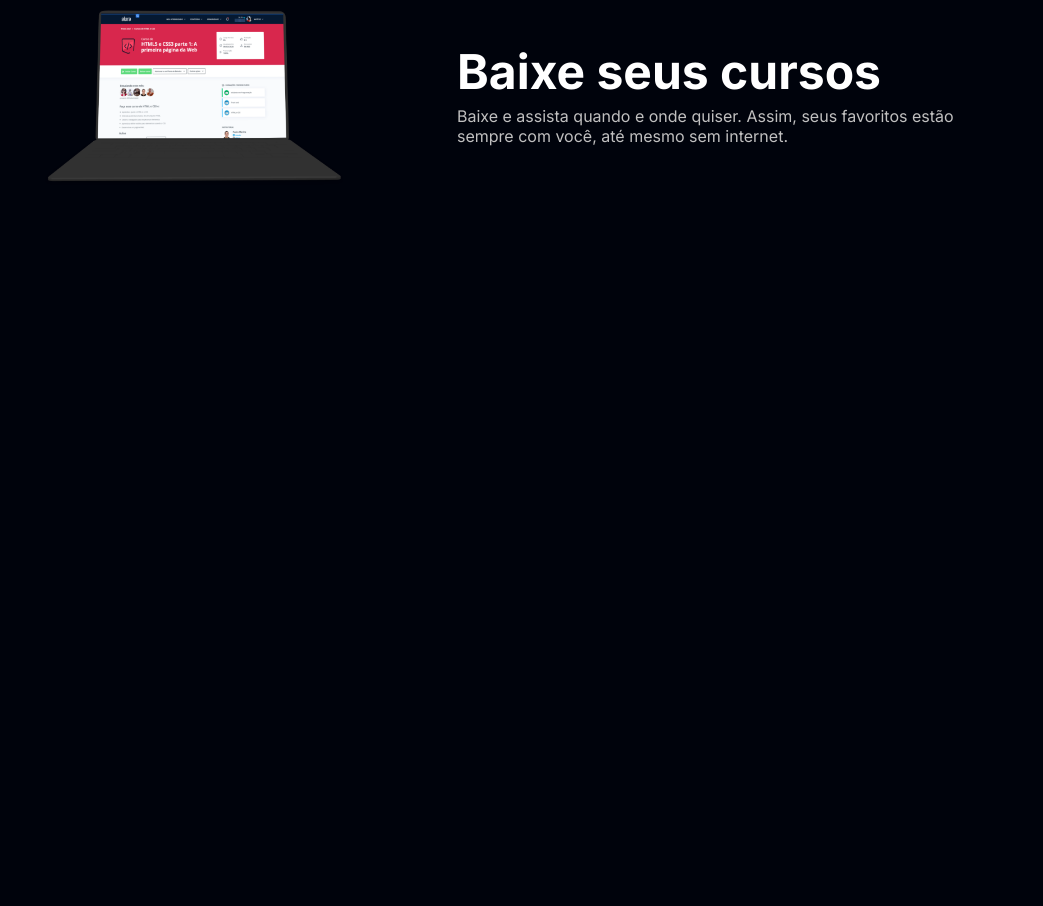
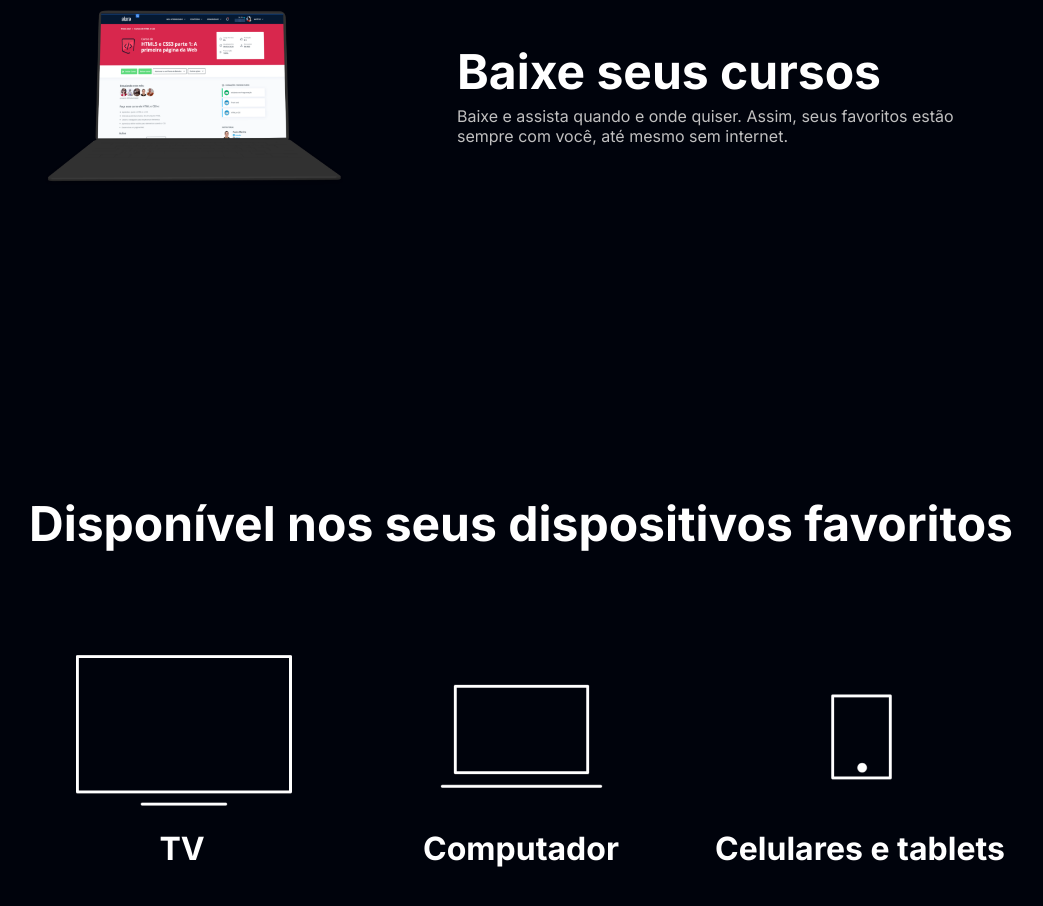
Before and after one commit to MBaldicera/AluraPlus2D, a plain HTML site: page index.html in a window 1280 px wide. Shown: the part 2706-3612 px from the top of the page, without its empty margins (119-1162 px from the left). Before the commit the page ends 3200 px from the top, so only its background shows below. Drawn offline with Linux system fonts and the light colour scheme.

Commit message:
Add files via upload

```diff
--- a/index.html
+++ b/index.html
@@ -51,6 +51,24 @@
                 com você, até mesmo sem internet.</p>
         </div>
     </section>
+    <section class="dispositivos">
+        <h2 class="dispositivos-titulo">Disponível
+            nos seus dispositivos favoritos</h2>
+            <ul class="dispositivos-lista">
+                <li>
+                    <img src="./img/tv.png" alt="ícone de Televisão">
+                    <h3 class="lista-item">TV</h3>
+                </li>
+                <li>
+                    <img src="./img/computador.png" alt="ícone de computador">
+                    <h3 class="lista-item">Computador</h3>
+                </li>
+                <li>
+                    <img src="./img/celular.png" alt="ícone de Celular">
+                    <h3 class="lista-item">Celulares e tablets</h3>
+                </li>
+            </ul>
+    </section>
 </body>
 
 </html>
--- a/style.css
+++ b/style.css
@@ -78,3 +78,20 @@ body{
 .container-descricao{
     padding: 2em;
 }
+.dispositivos-lista{
+    display: flex;
+    justify-content: center;
+    list-style-type: none;
+    margin: 5em 0;
+}
+.dispositivos{
+    text-align: center;
+}
+.dispositivos-titulo{
+    font-size: 48px;
+    color: var(--branco-principal);
+}
+.lista-item{
+    font-size: 32px;
+    color: var(--branco-principal);
+}
```
